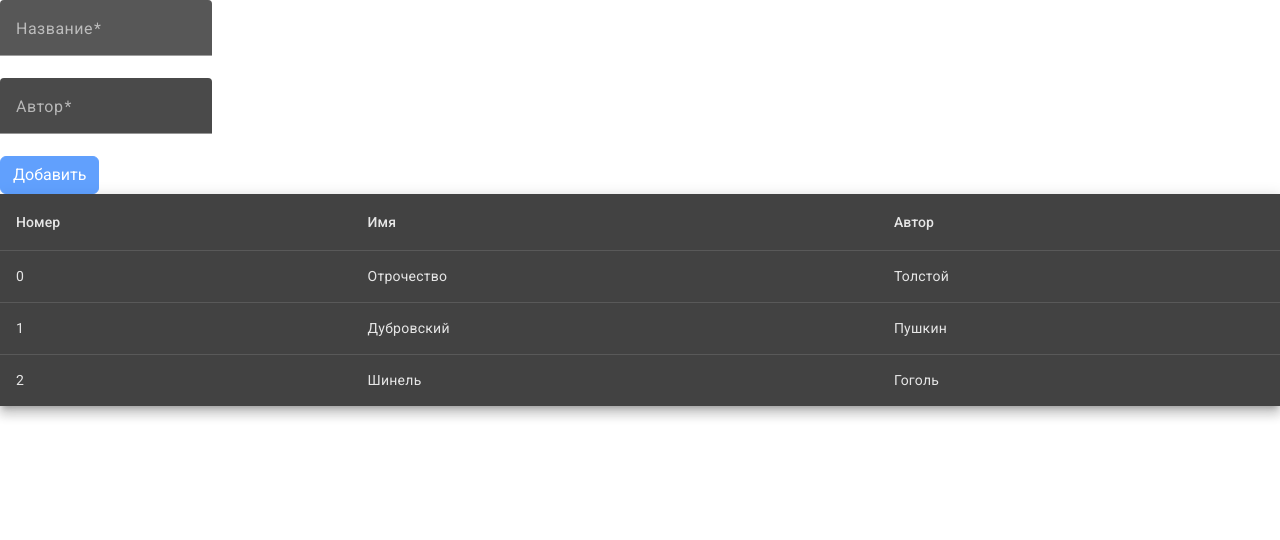
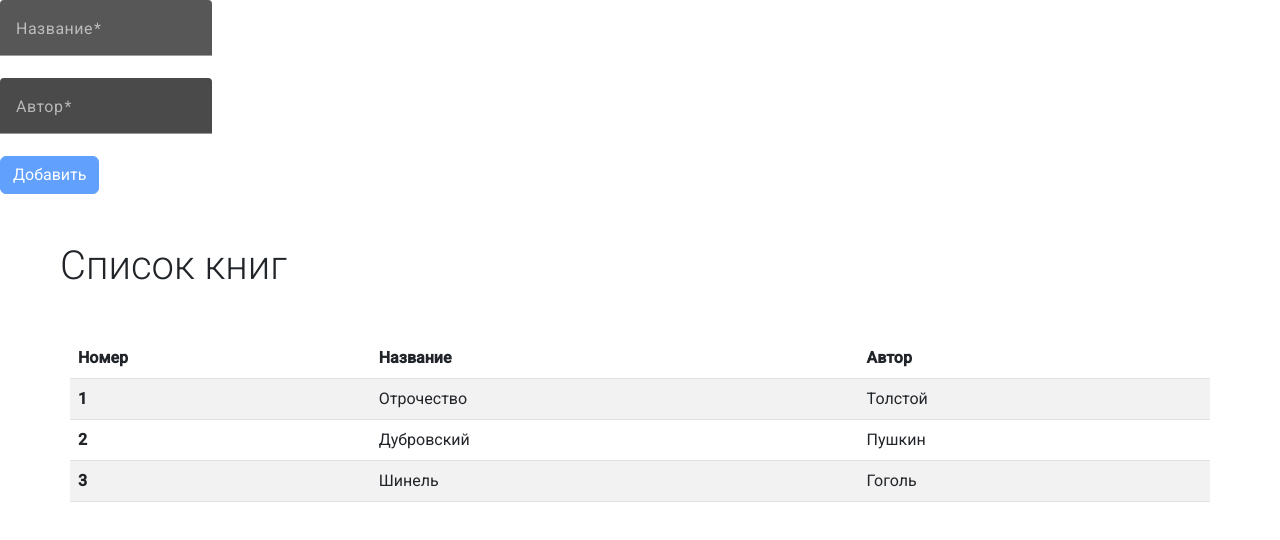
Before and after one commit to Neospaer/Evolenta, an Angular app: page / in a window 1280 px wide. Shown: the top 540 px of the page. Built offline with nearby package versions, Linux system fonts and the light colour scheme.

Commit message:
Last Commit

```diff
--- a/src/app/Book.ts
+++ b/src/app/Book.ts
@@ -1,5 +1,4 @@
 export interface Book {
-    number?: number;
     name: string | null;
     author: string | null;
 }
--- a/src/app/app.component.html
+++ b/src/app/app.component.html
@@ -54,45 +54,6 @@
     </div>
   </div>
 </form>
-
-
-<!-- <form class="container my-auto">
-  <div class="mb-3">
-    <label class="form-label">Название</label>
-    <input
-      minlength="2"
-      maxlength="10"
-      pattern="[a-zA-Zа-яА-ЯеЁ]*"
-      required
-      #firstName="ngModel"
-      name="name"
-      [(ngModel)]="create_book.name"
-      type="text"
-      class="form-control"
-    />
-  </div>
-
-  <div class="mb-3">
-    <label class="form-label">Автор</label>
-    <input
-      minlength="2"
-      maxlength="10"
-      pattern="[a-zA-Zа-яА-ЯеЁ]*"
-      required
-      #secondName="ngModel"
-      name="author"
-      [(ngModel)]="create_book.author"
-      type="text"
-      class="form-control"
-    />
-  </div>
-  <button
-  (click)="creatBook()"
-  type="submit"
-  class="btn btn-primary">
-    Добавить
-  </button>
-</form> -->
   <button
     [disabled]="name.invalid || author.invalid"
     (click)="creatBook()"
@@ -101,24 +62,22 @@
   >Добавить
   </button>
 
-
-
-<table mat-table [dataSource]="Books" class="mat-elevation-z8">
-  <ng-container matColumnDef="Номер">
-    <th mat-header-cell *matHeaderCellDef> Номер </th>
-    <td mat-cell *matCellDef="let Books"> {{Books.number}} </td>
-  </ng-container>
-
-  <ng-container matColumnDef="Название">
-    <th mat-header-cell *matHeaderCellDef> Имя </th>
-    <td mat-cell *matCellDef="let Books"> {{Books.name}} </td>
-  </ng-container>
-
-  <ng-container matColumnDef="Автор">
-    <th mat-header-cell *matHeaderCellDef> Автор </th>
-    <td mat-cell *matCellDef="let Books"> {{Books.author}} </td>
-  </ng-container>
-
-  <tr mat-header-row *matHeaderRowDef="displayedColumns"></tr>
-  <tr mat-row *matRowDef="let row; columns: displayedColumns;"></tr>
-</table>
+<div>
+  <h1 class="display-6 container m-5">Список книг</h1>
+  <table class="table table-striped container pt-10">
+    <thead>
+      <tr>
+        <th scope="col">Номер</th>
+        <th scope="col">Название</th>
+        <th scope="col">Автор</th>
+      </tr>
+    </thead>
+    <tbody>
+      <tr *ngFor="let book of Books; index as i">
+        <th scope="row">{{ i + 1 }}</th>
+        <td>{{ book.name }}</td>
+        <td>{{ book.author }}</td>
+      </tr>
+    </tbody>
+  </table>
+</div>
--- a/src/app/app.component.ts
+++ b/src/app/app.component.ts
@@ -1,6 +1,5 @@
-import { Component, ViewChild } from '@angular/core';
+import { Component} from '@angular/core';
 import { Book } from './Book';
-import { MatTable } from '@angular/material/table';
 
 
 @Component({
@@ -10,21 +9,16 @@ import { MatTable } from '@angular/material/table';
 })
 export class AppComponent {
 
-  @ViewChild(MatTable) table!: MatTable<any>;
-
   Books: Book[] = [
     {
-      number: 0,
       name: 'Отрочество',
       author: 'Толстой'
     },
     {
-      number: 1,
       name: 'Дубровский',
       author: 'Пушкин'
     },
     {
-      number: 2,
       name: 'Шинель',
       author: 'Гоголь'
     }
@@ -34,15 +28,10 @@ export class AppComponent {
     author: null,
   };
 
-  displayedColumns: string[] = ['Номер', 'Название', 'Автор'];
-  dataSource = this.Books;
-
   creatBook(){
     this.Books.push({
-      number: this.Books.length,
       name: this.create_book.name,
       author: this.create_book.author
     })
-    this.table.renderRows();
   }
 }
--- a/src/app/app.module.ts
+++ b/src/app/app.module.ts
@@ -7,7 +7,6 @@ import { FormsModule } from '@angular/forms';
 import { BrowserAnimationsModule } from '@angular/platform-browser/animations';
 import {MatInputModule} from '@angular/material/input';
 import {MatButtonModule} from '@angular/material/button';
-import {MatTableModule} from '@angular/material/table';
 
 @NgModule({
   declarations: [
@@ -19,8 +18,7 @@ import {MatTableModule} from '@angular/material/table';
     FormsModule,
     BrowserAnimationsModule,
     MatInputModule,
-    MatButtonModule,
-    MatTableModule
+    MatButtonModule
   ],
   providers: [],
   bootstrap: [AppComponent]
```
